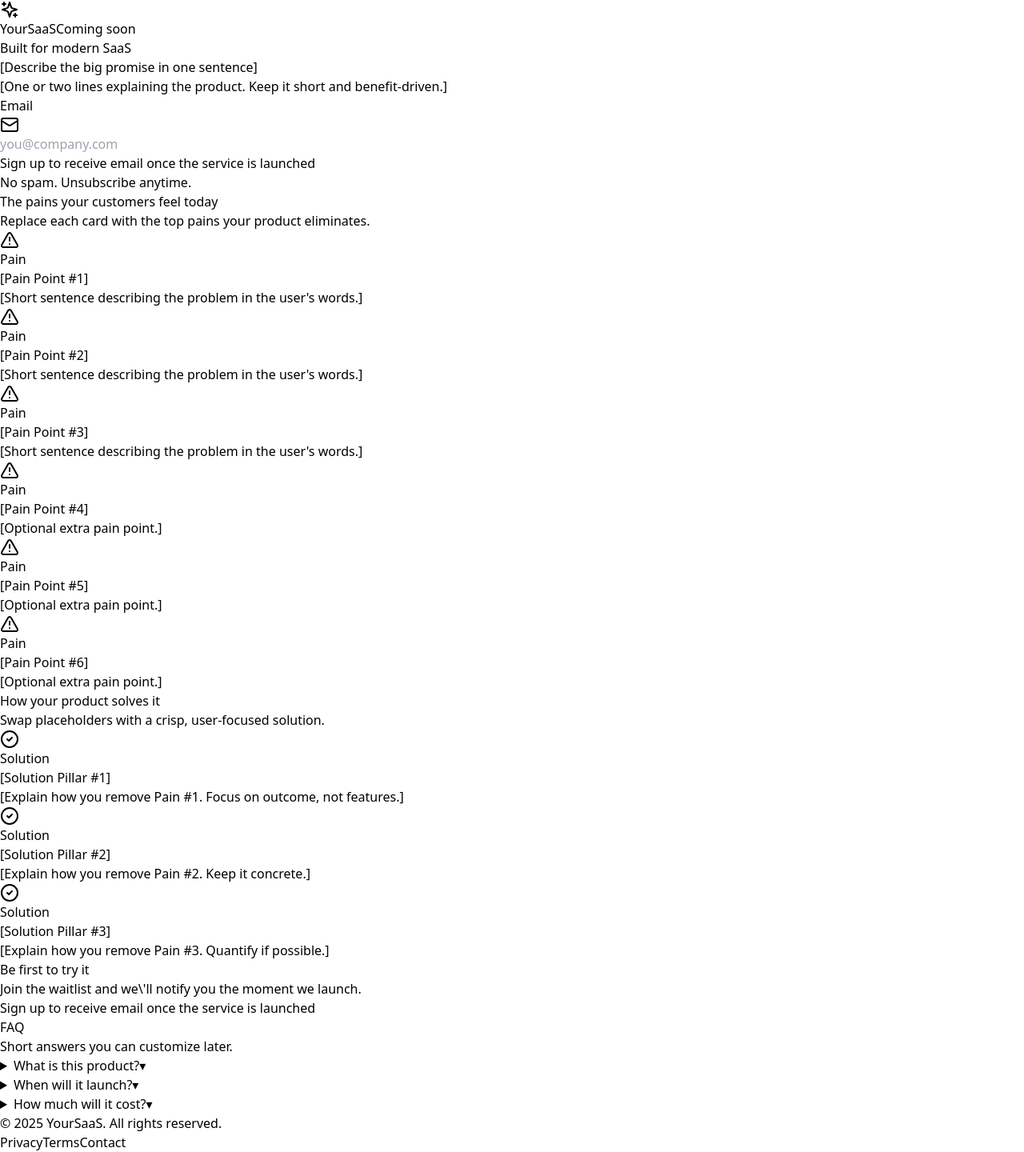
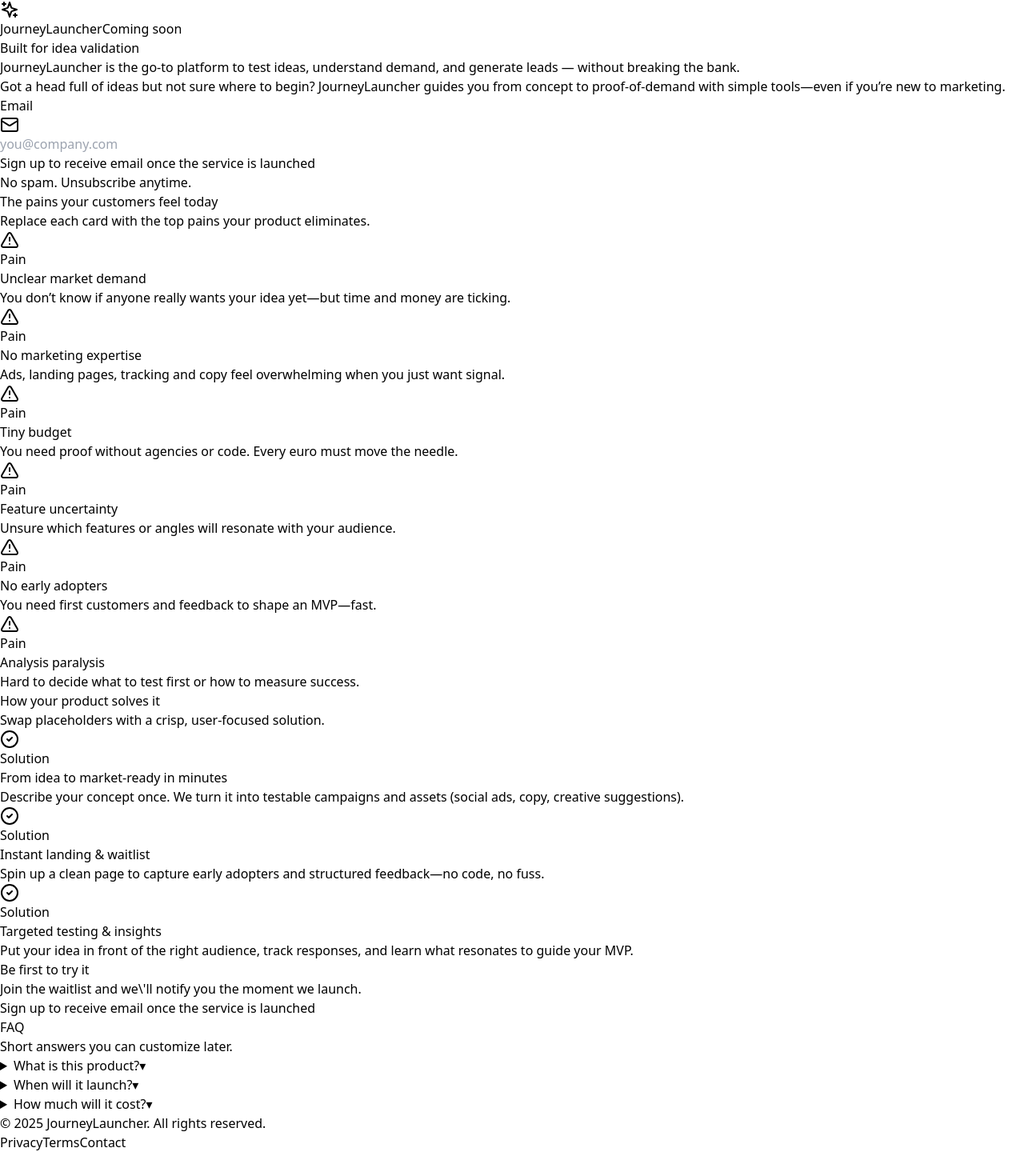
Before and after one commit to sahmadow/journeylauncher, a React app: page / in a window 1280 px wide. Shown: the whole page at 80% size. Built offline with nearby package versions, Linux system fonts and the light colour scheme; the HTML template or start-up script is replaced by a standard one.

Commit message:
Update App.jsx
for journeylauncher idea

```diff
--- a/src/App.jsx
+++ b/src/App.jsx
@@ -54,7 +54,7 @@
         <div className="mx-auto max-w-7xl px-6 py-4 flex items-center justify-between">
           <a href="#" className="flex items-center gap-2 font-semibold tracking-tight">
             <Sparkles className="h-5 w-5" />
-            <span className="text-lg">YourSaaS</span>
+            <span className="text-lg">JourneyLauncher</span>
           </a>
           <span className="inline-flex items-center gap-2 rounded-full border border-slate-700/60 bg-slate-900/40 px-3 py-1 text-xs text-slate-300">
             <span className="relative flex h-2 w-2"><span className="absolute inline-flex h-full w-full animate-ping rounded-full bg-emerald-400 opacity-75" /><span className="relative inline-flex h-2 w-2 rounded-full bg-emerald-400" /></span>
@@ -74,15 +74,15 @@
           >
             <div className="mb-4 inline-flex items-center gap-2 rounded-full border border-slate-700/60 bg-slate-900/40 px-3 py-1 text-xs text-slate-300">
               <span className="h-1.5 w-1.5 rounded-full bg-indigo-400" />
-              <span>Built for modern SaaS</span>
+              <span>Built for idea validation</span>
             </div>
             <h1 className="text-4xl font-bold tracking-tight sm:text-5xl md:text-6xl">
               <span className="bg-gradient-to-r from-indigo-300 via-white to-fuchsia-300 bg-clip-text text-transparent">
-                [Describe the big promise in one sentence]
+                JourneyLauncher is the go‑to platform to test ideas, understand demand, and generate leads — without breaking the bank.
               </span>
             </h1>
             <p className="mx-auto mt-4 max-w-2xl text-slate-300">
-              [One or two lines explaining the product. Keep it short and benefit-driven.]
+              Got a head full of ideas but not sure where to begin? JourneyLauncher guides you from concept to proof‑of‑demand with simple tools—even if you’re new to marketing.
               {/* Example: "Turn messy workflows into clean, automated journeys in minutes—without code." */}
             </p>
 
@@ -135,30 +135,12 @@
           </div>
           <div className="grid gap-4 sm:grid-cols-2 lg:grid-cols-3">
             {[
-              {
-                title: "[Pain Point #1]",
-                desc: "[Short sentence describing the problem in the user's words.]",
-              },
-              {
-                title: "[Pain Point #2]",
-                desc: "[Short sentence describing the problem in the user's words.]",
-              },
-              {
-                title: "[Pain Point #3]",
-                desc: "[Short sentence describing the problem in the user's words.]",
-              },
-              {
-                title: "[Pain Point #4]",
-                desc: "[Optional extra pain point.]",
-              },
-              {
-                title: "[Pain Point #5]",
-                desc: "[Optional extra pain point.]",
-              },
-              {
-                title: "[Pain Point #6]",
-                desc: "[Optional extra pain point.]",
-              },
+              { title: "Unclear market demand", desc: "You don’t know if anyone really wants your idea yet—but time and money are ticking.", },
+              { title: "No marketing expertise", desc: "Ads, landing pages, tracking and copy feel overwhelming when you just want signal.", },
+              { title: "Tiny budget", desc: "You need proof without agencies or code. Every euro must move the needle.", },
+              { title: "Feature uncertainty", desc: "Unsure which features or angles will resonate with your audience.", },
+              { title: "No early adopters", desc: "You need first customers and feedback to shape an MVP—fast.", },
+              { title: "Analysis paralysis", desc: "Hard to decide what to test first or how to measure success.", },
             ].map((item, i) => (
               <motion.div
                 key={i}
@@ -187,18 +169,9 @@
           </div>
           <div className="grid gap-4 md:grid-cols-3">
             {[
-              {
-                title: "[Solution Pillar #1]",
-                desc: "[Explain how you remove Pain #1. Focus on outcome, not features.]",
-              },
-              {
-                title: "[Solution Pillar #2]",
-                desc: "[Explain how you remove Pain #2. Keep it concrete.]",
-              },
-              {
-                title: "[Solution Pillar #3]",
-                desc: "[Explain how you remove Pain #3. Quantify if possible.]",
-              },
+              { title: "From idea to market‑ready in minutes", desc: "Describe your concept once. We turn it into testable campaigns and assets (social ads, copy, creative suggestions).", },
+              { title: "Instant landing & waitlist", desc: "Spin up a clean page to capture early adopters and structured feedback—no code, no fuss.", },
+              { title: "Targeted testing & insights", desc: "Put your idea in front of the right audience, track responses, and learn what resonates to guide your MVP.", },
             ].map((item, i) => (
               <motion.div
                 key={i}
@@ -239,18 +212,9 @@
           </div>
           <div className="divide-y divide-slate-800 rounded-2xl border border-slate-800 bg-slate-900/40">
             {[
-              {
-                q: "What is this product?",
-                a: "[One-sentence description of what it does and who it\'s for.]",
-              },
-              {
-                q: "When will it launch?",
-                a: "[Rough timeline or \"We\'re working hard—join the waitlist to be first to know.\"]",
-              },
-              {
-                q: "How much will it cost?",
-                a: "[Expected pricing tier or \"TBD—early users may get special pricing.\"]",
-              },
+              { q: "What is this product?", a: "JourneyLauncher helps you test ideas, prove demand, and collect leads before you build—no marketing experience required.", },
+              { q: "When will it launch?", a: "We’re working hard. Join the waitlist and you’ll be the first to know when we go live.", },
+              { q: "How much will it cost?", a: "Affordable tiers planned. Early users on the waitlist may get special pricing.", },
             ].map((item, i) => (
               <details key={i} className="group px-6 py-4 open:bg-slate-900/60">
                 <summary className="flex cursor-pointer list-none items-center justify-between gap-4 text-left text-slate-100">
@@ -267,7 +231,7 @@
       {/* Footer */}
       <footer className="border-t border-slate-800/80 bg-slate-950/60">
         <div className="mx-auto max-w-7xl px-6 py-6 text-sm text-slate-400 flex flex-col gap-2 sm:flex-row sm:items-center sm:justify-between">
-          <p>© {new Date().getFullYear()} YourSaaS. All rights reserved.</p>
+          <p>© {new Date().getFullYear()} JourneyLauncher. All rights reserved.</p>
           <nav className="flex gap-4">
             <a href="#" className="hover:text-slate-200">Privacy</a>
             <a href="#" className="hover:text-slate-200">Terms</a>
```
